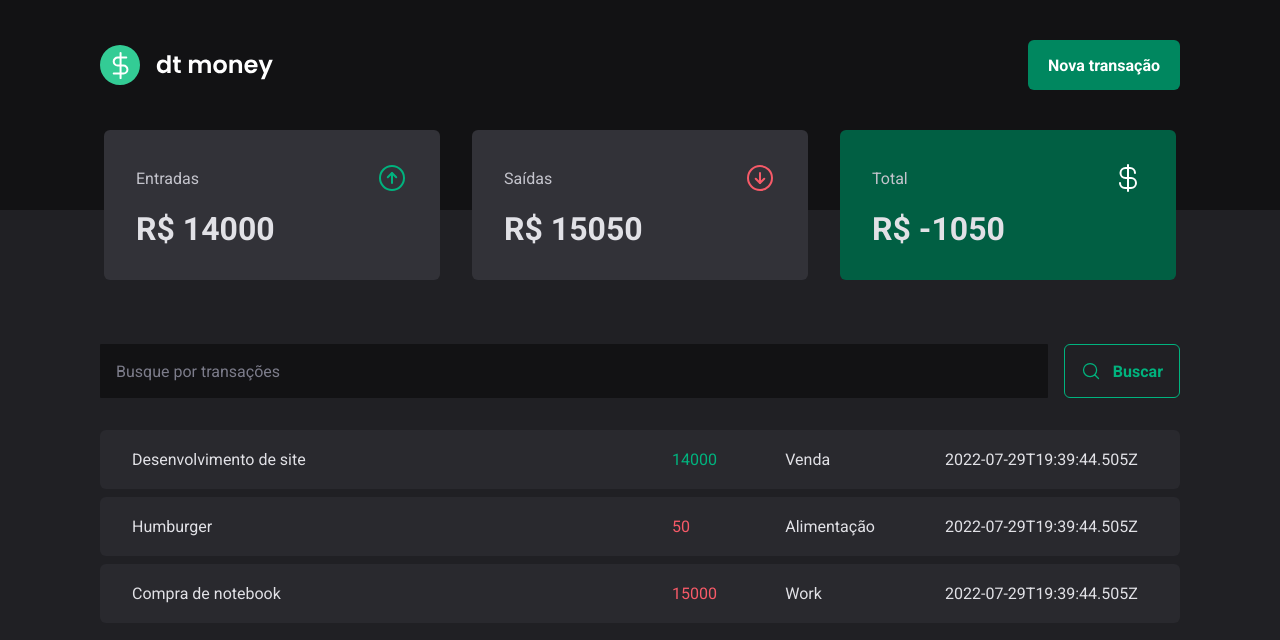
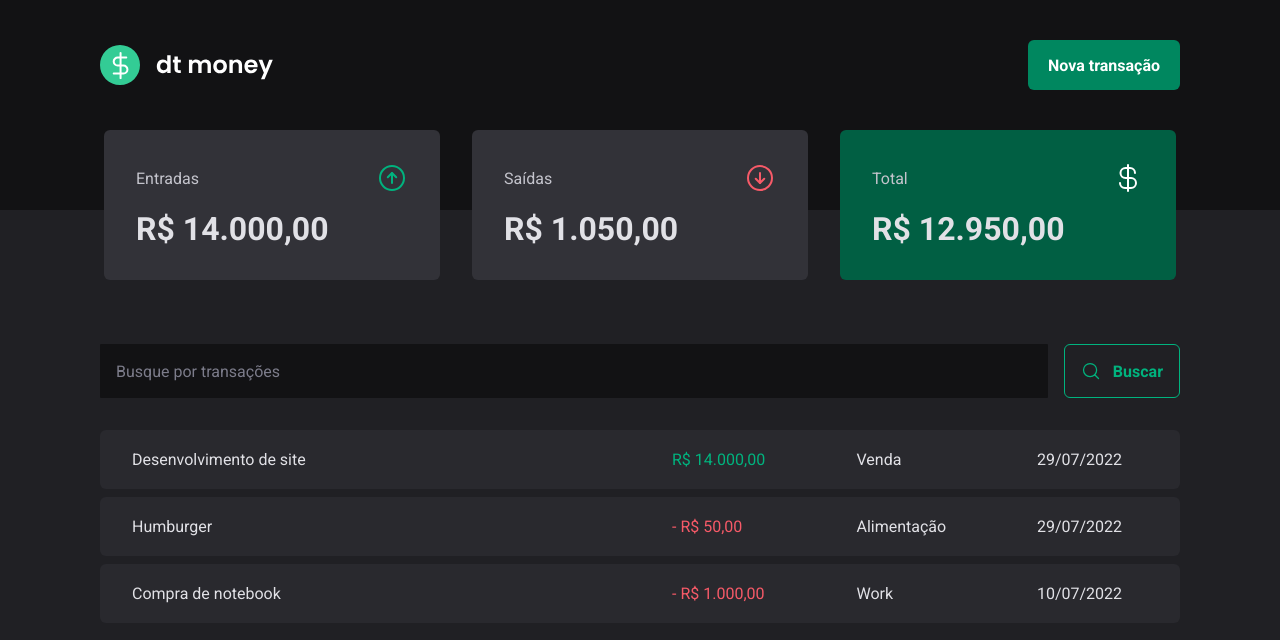
Before and after one commit to esbnet/ignite-new-dt-money, a React (Vite) app: page / in a window 1280 px wide. Shown: the top 640 px of the page. Built offline with nearby package versions, Linux system fonts and the light colour scheme; data requests are answered from the project's data file.

Commit message:
feat: :sparkles: format dates and prices

```diff
--- a/server.json
+++ b/server.json
@@ -21,8 +21,8 @@
       "description": "Compra de notebook",
       "type": "outcome",
       "category": "Work",
-      "price": 15000,
-      "createdAt": "2022-07-29T19:39:44.505Z"
+      "price": 1000,
+      "createdAt": "2022-07-10T19:39:44.505Z"
     }
   ]
 }
--- a/src/components/Summary/index.tsx
+++ b/src/components/Summary/index.tsx
@@ -2,6 +2,7 @@
 import { ArrowCircleDown, ArrowCircleUp, CurrencyDollar } from "phosphor-react"
 import { useContext } from "react"
 import { TrasactionsContext } from "../../contexts/TransactionsContext"
+import { dateFormatter, priceFormatter } from "../../utils/formatter"
 import { SummaryCard, SummaryContainer } from "./styles"
 
 export function Summary() {
@@ -32,7 +33,7 @@
           <ArrowCircleUp size={32} color='#00b37e' />
         </header>
 
-        <strong>{"R$ "+ summary.income}</strong>
+        <strong>{priceFormatter.format(summary.income)}</strong>
       </SummaryCard>
       <SummaryCard>
         <header>
@@ -40,15 +41,15 @@
           <ArrowCircleDown size={32} color='#f75a68' />
         </header>
 
-        <strong>{"R$ "+ summary.outcome}</strong>
+        <strong>{priceFormatter.format(summary.outcome)}</strong>
       </SummaryCard>
-      <SummaryCard variant='green'>
+      <SummaryCard variant={summary.total < 0 ? "red" : "green"} >
         <header>
           <span>Total</span>
           <CurrencyDollar size={32} color='#fff' />
         </header>
 
-        <strong>{"R$ "+ summary.total}</strong>
+        <strong>{priceFormatter.format(summary.total)}</strong>
       </SummaryCard>
     </SummaryContainer>
   )
--- a/src/components/Summary/styles.ts
+++ b/src/components/Summary/styles.ts
@@ -1,7 +1,7 @@
 import styled, { css } from "styled-components"
 
 interface SummaryCardProps {
-  variant?: 'green'
+  variant?: 'green' | 'red'
 }
 
 export const SummaryContainer = styled.section`
@@ -17,7 +17,6 @@
   margin-top: -5rem;
 
 `
-
 
 export const SummaryCard = styled.div<SummaryCardProps>`
 
@@ -41,4 +40,8 @@
   ${props => props.variant === 'green' && css`
     background: ${props.theme['green-700']};
   `}
+
+  ${props => props.variant === 'red' && css`
+    background: ${props.theme['red-700']};
+  `}
 `
--- a/src/pages/Transactions/index.tsx
+++ b/src/pages/Transactions/index.tsx
@@ -6,8 +6,9 @@
   TransactionsContainer,
   TransactionsTable,
 } from "./styles"
-import { useContext, useEffect, useState } from "react"
+import { useContext,  } from "react"
 import { TrasactionsContext } from "../../contexts/TransactionsContext"
+import { dateFormatter, priceFormatter } from "../../utils/formatter"
 
 interface Transaction {
   id: number
@@ -35,11 +36,12 @@
                   <td width='50%'>{transaction.description}</td>
                   <td>
                     <PriceHighlight variant={transaction.type}>
-                      {transaction.price}
+                      {transaction.type==="outcome" && "- "}
+                      {priceFormatter.format(transaction.price)}
                     </PriceHighlight>
                   </td>
                   <td>{transaction.category}</td>
-                  <td>{transaction.createdAt}</td>
+                  <td>{dateFormatter.format(new Date(transaction.createdAt))}</td>
                 </tr>
               )
             })}
--- /dev/null
+++ b/src/utils/formatter.ts
@@ -0,0 +1,6 @@
+export const dateFormatter = new Intl.DateTimeFormat("pt-BR")
+
+export const priceFormatter = new Intl.NumberFormat("pt-BR", {
+  style: "currency",
+  currency: "BRL",
+})
```
